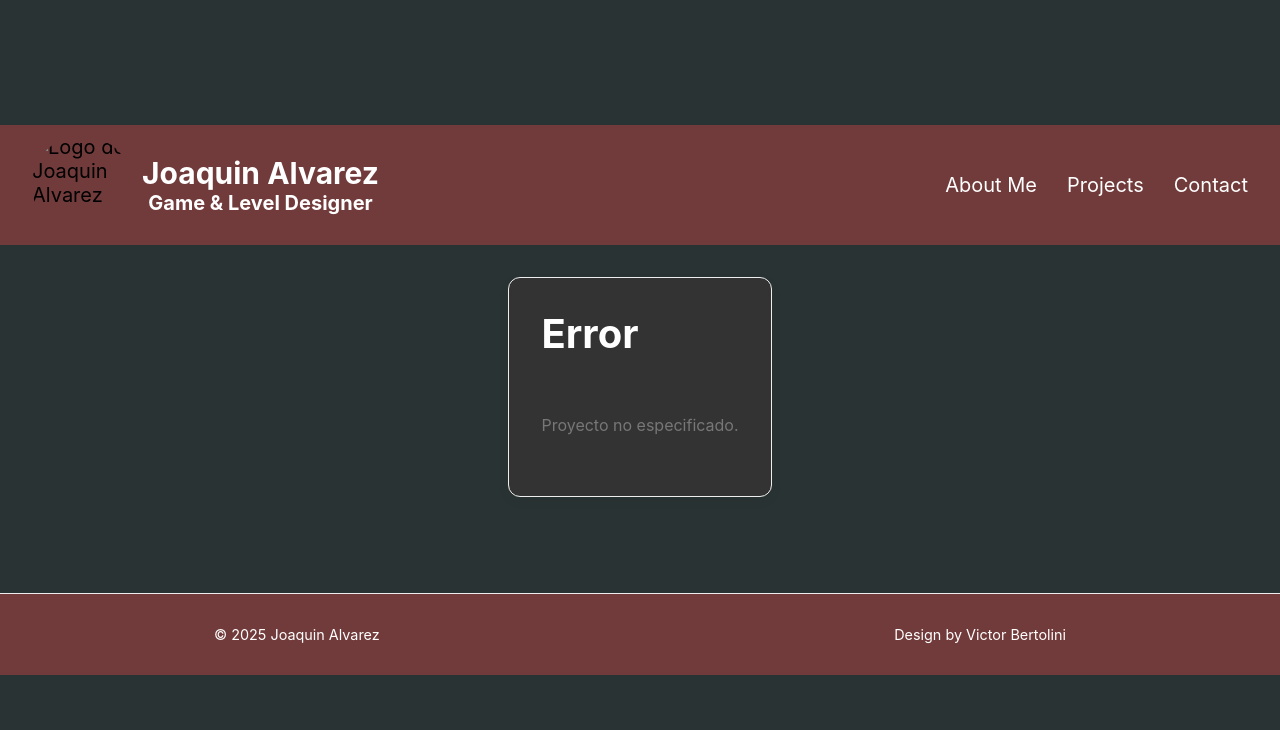
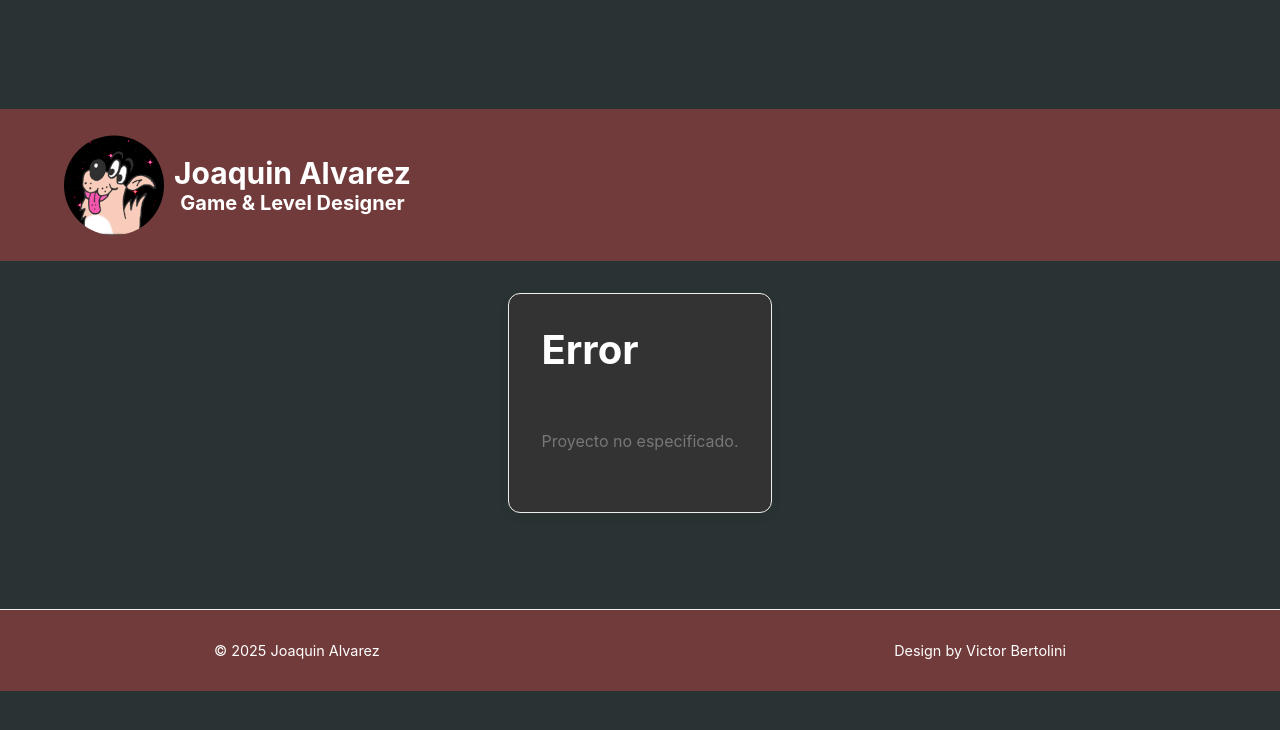
Before and after one commit to dashletgit/joaquinalvarez.github.io, a plain HTML site: page pages/proyects.html in a window 1280 px wide. Drawn offline with nearby package versions, Linux system fonts and the light colour scheme; files that its build step writes are made by us from their sources.

Commit message:
FIX proyects inyection of html and styles

```diff
--- a/css/proyects.css
+++ b/css/proyects.css
@@ -1,7 +1,3 @@
-/* ================================== */
-/* ESTILOS PARA PÁGINAS DE PROYECTO */
-/* ================================== */
-
 /* 1. Contenedor (el 'main' en proyecto.html) */
 .project-detail-container {
     max-width: 900px; /* O tu ancho estándar */
@@ -86,7 +82,7 @@
     margin: 2rem 0;
 }
 
-/* Para un bloque de "Foco" o "Cita" */
+
 .pull-quote {
     border-left: 4px solid var(--color-acento, #FF6B6B);
     padding-left: 1.5rem;
@@ -95,3 +91,22 @@
     color: var(--color-texto-principal, #333);
     margin: 2rem 1rem;
 }
+
+.container-llogo-link {
+    text-decoration: none;
+    color: inherit;
+    display: inline-block;
+    transition: transform 0.2s ease-in-out, opacity 0.2s ease-in-out;
+    cursor: pointer;
+}
+
+.container-llogo-link:hover {
+    transform: translateY(-2px);
+}
+.navBar {
+    display: flex;
+    justify-content: flex-start;
+    align-items: center;
+    width: 100%;
+    padding: 1rem 2rem;
+}
--- a/pages/proyects.html
+++ b/pages/proyects.html
@@ -4,28 +4,23 @@
     <meta charset="UTF-8">
     <meta name="viewport" content="width=device-width, initial-scale=1.0">
     <link rel="stylesheet" href="../css/proyects.css">
-    <link rel="stylesheet" href="./css/index.css">
-    <link rel="shortcut icon" href="./imgs/GTOON_LOGO.png" type="image/x-icon">
+    <link rel="stylesheet" href="../css/index.css">
+    <link rel="shortcut icon" href="../imgs/GTOON_LOGO.png" type="image/x-icon">
     <link rel="stylesheet" href="https://cdn.jsdelivr.net/npm/bootstrap-icons@1.13.1/font/bootstrap-icons.min.css">
     <title>Proyecto</title>
 </head>
 <body>
     <header>
         <nav class="navBar">
-            <div class="container-llogo">
-                <img src="./imgs/GTOON_LOGO.png" alt="Logo de Joaquin Alvarez" class="logo">
-                <div class="container-navDesc">
-                    <h2>Joaquin Alvarez</h2>
-                    <h4>Game & Level Designer</h3>
+            <a href="../index.html" class="container-llogo-link">
+                <div class="container-llogo">
+                    <img src="../imgs/GTOON_LOGO.png" alt="Logo de Joaquin Alvarez" class="logo">
+                    <div class="container-navDesc">
+                        <h2>Joaquin Alvarez</h2>
+                        <h4>Game & Level Designer</h4>
+                    </div>
                 </div>
-            </div>
-            <div class="container-navLinks">
-                <ul class="ulNav">
-                    <li class="liNav"><a class="aNav" href="#aboutMeH2">About Me</a></li>
-                    <li class="liNav"><a class="aNav" href="#projects">Projects</a></li>
-                    <li class="liNav"><a class="aNav" href="#contact">Contact</a></li>
-                </ul>
-            </div>
+            </a>
         </nav>
     </header>
 
```
